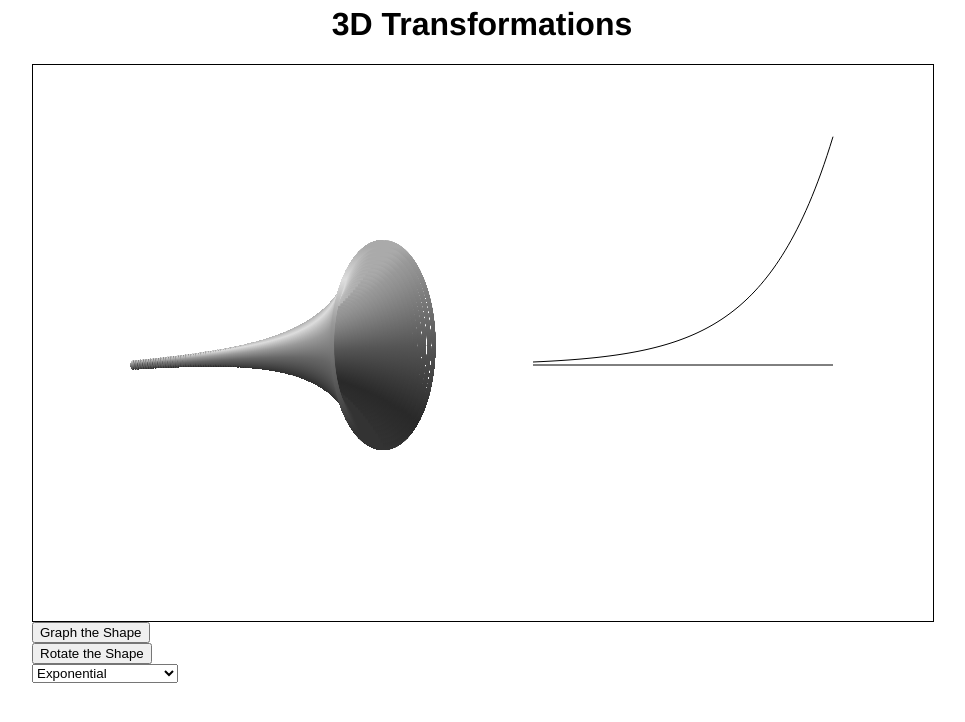
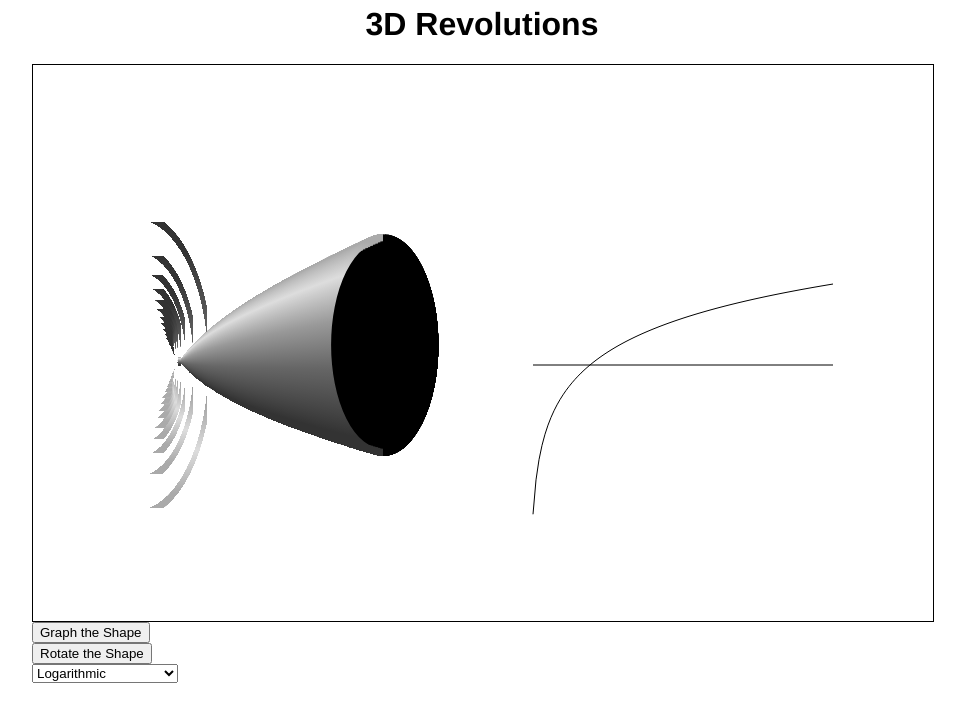
Before and after one commit to Nick-Mazuk/3D-Revolutions, a plain HTML site: page index.html in a window 1280 px wide. Both pictures are taken after a click on the button "Rotate the Shape". Shown: the whole page, without its empty margins (158-1123 px from the left). Drawn offline with Linux system fonts and the light colour scheme.

Commit message:
Got Functions Working, just figure out -radius

```diff
--- a/index.html
+++ b/index.html
@@ -3,10 +3,10 @@
 <head>
 	<script src="rotate.js"></script>
 	<link rel="stylesheet" type="text/css" href="style.css">
-	<title>3D Transformations</title>
+	<title>3D Revolutions</title>
 </head>
 <body>
-	<h1>3D Transformations</h1>
+	<h1>3D Revolutions</h1>
 	<canvas id="canvas">Your browser needs canvas support to render this</canvas>
 	<button type="button" id="graph">Graph the Shape</button>
 	<button type="button" id="rotate">Rotate the Shape</button>
@@ -14,7 +14,7 @@
 		<option value="exponential">Exponential</option>
 		<option value="sine">Sine</option>
 		<option value="absValue">Absolute Value</option>
-		<option value="log">Logarithmic</option>
+		<option value="log" selected>Logarithmic</option>
 		<option value="rational">Rational</option>
 		<option value="triangle">Triangle Wave</option>
 		<option value="hyperbola">Hyperbola</option>
--- a/rotate.js
+++ b/rotate.js
@@ -11,12 +11,12 @@ function onload() {
 	canvas = document.getElementById("canvas");
 	ctx = canvas.getContext("2d");
 	size();
-	document.getElementById("rotate").addEventListener("click", function(){start();});
+	document.getElementById("rotate").addEventListener("click", function(){start(true);});
 	document.getElementById("graph").addEventListener("click", function(){graph();});
 	graphTypeInput = document.getElementById("typeOfGraph");
 }
 
-function start() {
+function start(complete) {
 	slicesArr = [];
 	var graphType = graphTypeInput.value;
 	if(graphType == "exponential") {
@@ -30,17 +30,25 @@ function start() {
 			addSlice(200 + i * 5, i/-5 + 300, Math.abs(100 - 2*i)*(i+300)/300);
 	} else if(graphType == "rational") {
 		for(i = 0; i <= 100; i++)
-			addSlice(200 + i * 5, i/-5 + 300, 20*rational(i/10+2.505)*(i+300)/300);
+			addSlice(200 + i * 5, i/-5 + 300, 20*rational(i/10+2.505)*(i+300)/300, i < 20);
 	} else if(graphType == "triangle") {
 		for(i = 0; i <= 100; i++)
 			addSlice(200 + i * 5, i/-5 + 300, Math.abs(50 - 2*(i%50))*(i+300)/300);
+	} else if(graphType == "hyperbola") {
+		for(i = 0; i <= 100; i++)
+			addSlice(200 + i * 5, i/-5 + 300, 100*hyperbola(i/200 + 1)*(i+300)/300);
+	} else if(graphType == "log") {
+		for(i = 0; i <= 100; i++)
+			addSlice(200 + i * 5, i/-5 + 300, 50*Math.log((i + 0.01)/20)*(i+300)/300, i < 20);
 	}
-	graph()
-	animate();
+	if(complete) {
+		animate();
+		graph();
+	}
 }
 
 function graph() {
-	ctx.clearRect(497,0,canvas.width,canvas.height);
+	ctx.clearRect(0,0,canvas.width,canvas.height);
 	var graphType = graphTypeInput.value;
 	if(graphType == "exponential") {
 		for(i = 1; i <= 100; i++) {
@@ -62,11 +70,22 @@ function graph() {
 		for(i = 1; i <= 100; i++) {
 			drawLine(500+(i-1) *3,300 - 1.5*Math.abs(50 - 2*((i-1)%50)),500 + 3*i,300 - 1.5*Math.abs(50 - 2*(i%50)));
 		}
+	} else if(graphType == "hyperbola") {
+		for(i = 1; i <= 100; i++) {
+			drawLine(500+(i-1) *3,300 - 100*hyperbola((i - 1)/100 + 1),500 + 3*i,300 - 100*hyperbola(i/100 + 1));
+			drawLine(500+(i-1) *3,300 + 100*hyperbola((i - 1)/100 + 1),500 + 3*i,300 + 100*hyperbola(i/100 + 1));
+		}
+	} else if(graphType == "log") {
+		for(i = 1; i <= 100; i++) {
+			drawLine(500+(i-1) *3,300 - 50*Math.log((i + 0.01)/20),500 + 3*i,300 - 50*Math.log((i + 1.01)/20));
+		}
 	} else {
 		ctx.font="20px Helvetica";
 		ctx.fillText("The function has not been developed yet.",275,200);
 	}
 	drawLine(500,300,800,300);
+	start(false);
+	renderSlices(0.1);
 }
 
 function drawLine(x,y,z,w) {
@@ -97,17 +116,18 @@ function size() {
 	canvas.height = "556";
 }
 
-function addSlice(x,y,radius) {
-	var temp = new Slice(x,y,radius);
+function addSlice(x,y,radius,fill) {
+	var temp = new Slice(x,y,radius,fill);
 	slicesArr.push(temp);
 }
 
-function Slice(x,y,radius) {
+function Slice(x,y,radius,fill) {
 	this.x = x;
 	this.y = y;
-	this.radius = Math.abs(radius);
-	if(this.radius > 200)
+	this.radius = radius;
+	if(this.radius > 200 || this.radius < -200)
 		this.radius = false;
+	this.fill = fill;
 }
 
 Slice.prototype.render = function (arclen) {
@@ -126,7 +146,10 @@ Slice.prototype.render = function (arclen) {
 		ctx.rect(this.x - this.radius - edge, this.y - this.radius - edge, this.radius + edge, this.radius*2 + edge*2);
 		ctx.clip();
 		ctx.beginPath();
-		ctx.arc(this.x, this.y, this.radius, 3*Math.PI/2, 3*Math.PI/2 - arclen, true);
+		if(this.radius >= 0)
+			ctx.arc(this.x, this.y, this.radius, 3*Math.PI/2, 3*Math.PI/2 - arclen, true);
+		else
+			ctx.arc(this.x, this.y, Math.abs(this.radius), Math.PI/2, Math.PI/2 - arclen, true);
 		ctx.strokeStyle = gradient;
 		ctx.stroke();
 		ctx.restore();
@@ -145,10 +168,21 @@ Slice.prototype.render = function (arclen) {
 		ctx.rect(this.x, this.y - this.radius - edge, this.radius + edge, this.radius*2 + edge*2);
 		ctx.clip();
 		ctx.beginPath();
-		ctx.arc(this.x, this.y, this.radius, 3*Math.PI/2, 3*Math.PI/2 - arclen, true);
+		if(this.radius >= 0)
+			ctx.arc(this.x, this.y, this.radius, 3*Math.PI/2, 3*Math.PI/2 - arclen, true);
+		else
+			//ctx.arc(this.x, this.y, Math.abs(this.radius), Math.PI/2, Math.PI/2 - arclen, true);
 		ctx.strokeStyle = gradient;
 		ctx.stroke();
 		ctx.restore();
+
+		if(this.fill) {
+			var gradient = ctx.createLinearGradient(0,this.y - this.radius - edge,0,this.y + this.radius + edge);
+			gradient.addColorStop("0","#A0A0A0");
+			gradient.addColorStop("1","#333333");
+			ctx.fillStyle = gradient;
+			ctx.fill();
+		}
 	}
 }
 
@@ -192,3 +226,7 @@ function execute(x,operator,number){
 function rational(x) {
 	return (x*x*x - 2*x)/(2*(x*x - 5));
 }
+
+function hyperbola(x) {
+	return Math.sqrt(x*x - 1);
+}
```
